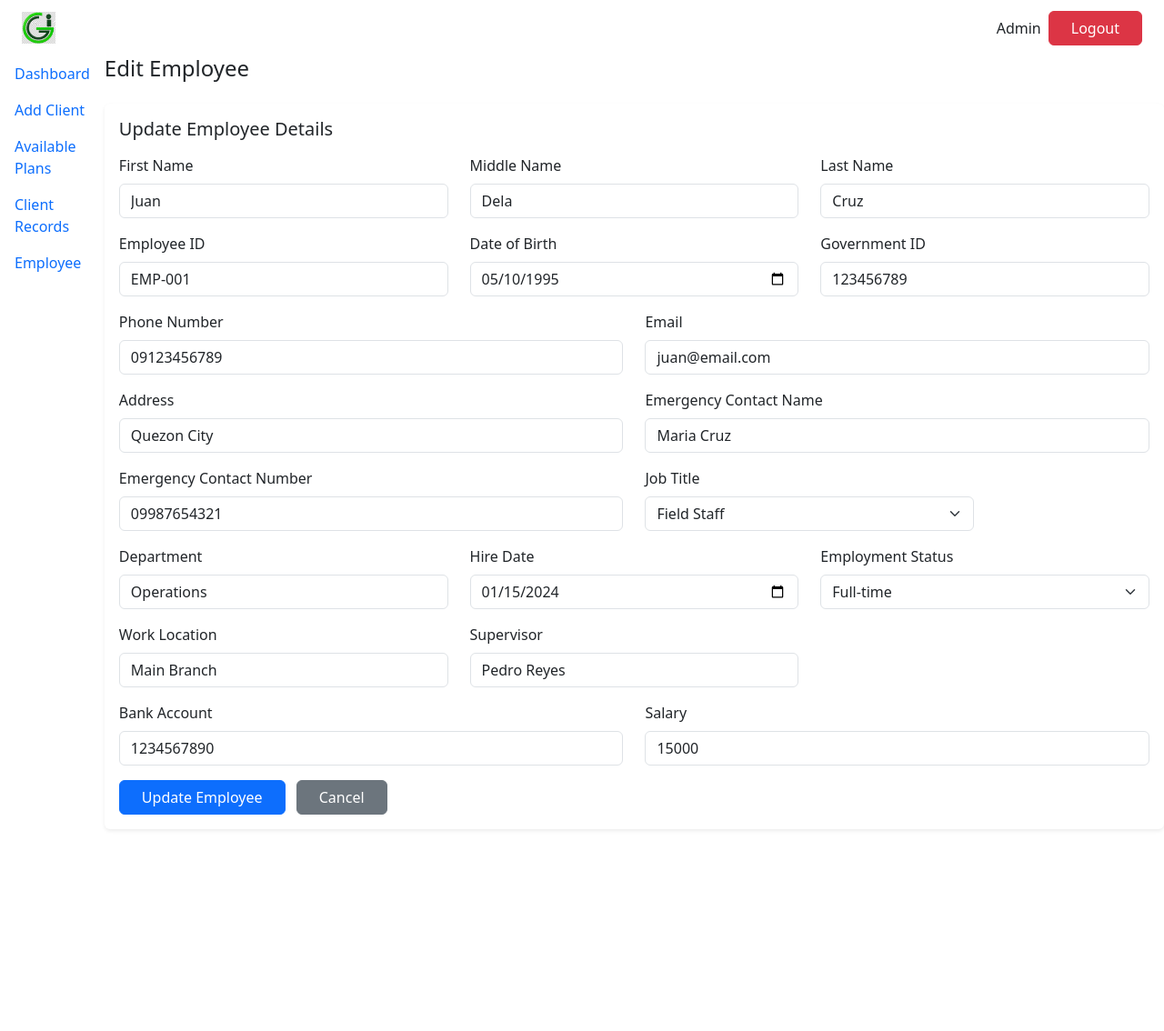
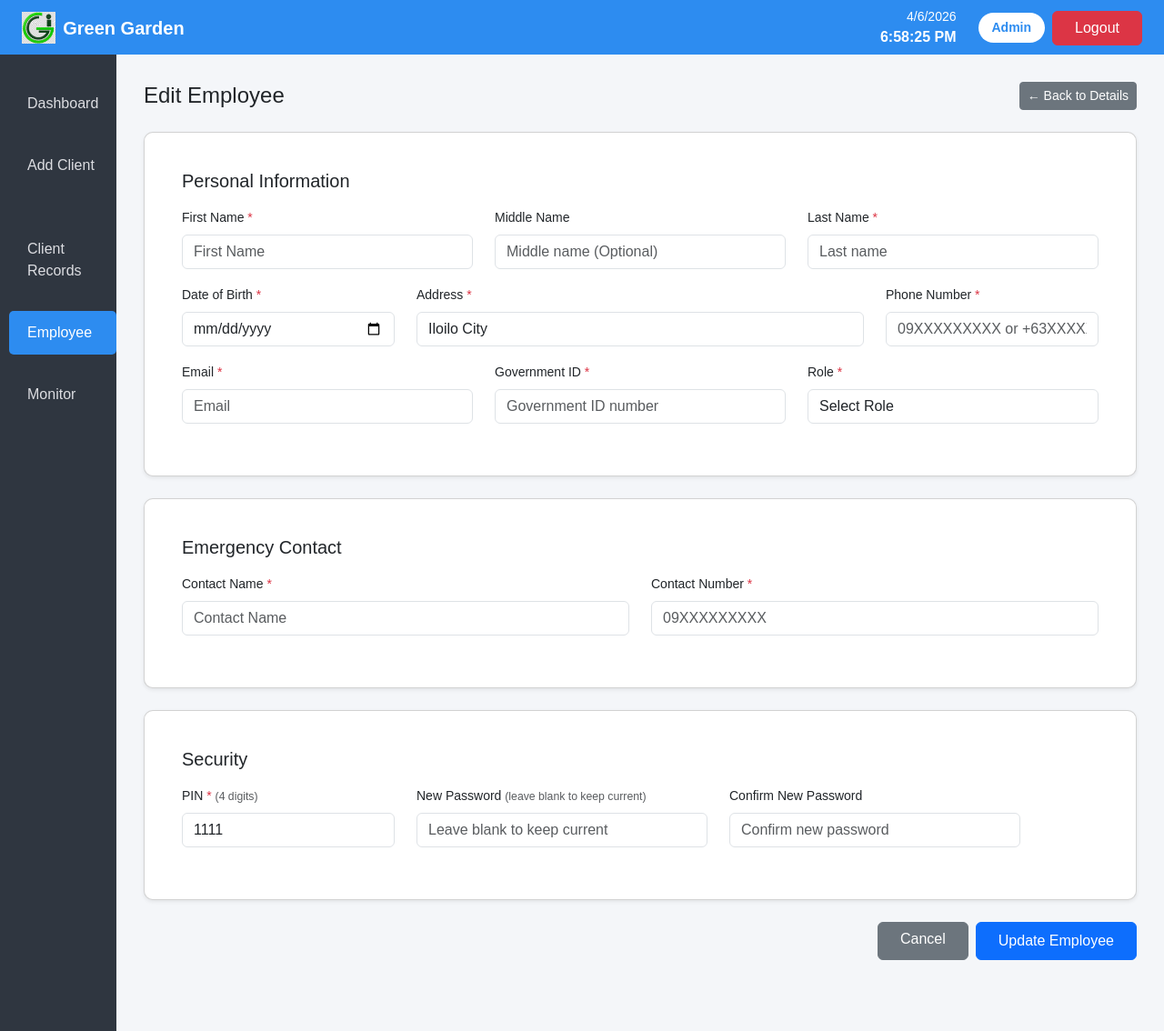
Before and after one commit to BestiesJinilin/GG, a Django app: page /edit-employee/1/ in a window 1280 px wide. Shown: the whole page at 91% size. Before the commit the page ends 913 px from the top, so only its background shows below. Run offline with Django 5.2, Linux system fonts and the light colour scheme; a user stored in the database is signed in; data comes from the database, SQL or seed files in the repository.

Commit message:
Update employee-edit.html

```diff
--- a/GG/app/templates/app/employee-edit.html
+++ b/GG/app/templates/app/employee-edit.html
@@ -1,156 +1,129 @@
-<!DOCTYPE html>
-<html lang="en">
-<head>
-  <meta charset="UTF-8">
-  <meta name="viewport" content="width=device-width, initial-scale=1.0">
-  <title>Edit Employee</title>
-  <link href="https://cdn.jsdelivr.net/npm/bootstrap@5.3.2/dist/css/bootstrap.min.css" rel="stylesheet">
-  <link rel="stylesheet" href="homepage.css">
-</head>
-<body>
-  <nav class="navbar navbar-dark topbar px-4">
-    <a class="navbar-brand d-flex align-items-center" href="#">
-      <img src="img/landing/logo.png" height="35" class="me-2">
-      <span class="fw-bold text-white">Green garden</span>
-    </a>
-    <div class="ms-auto d-flex align-items-center">
-      <div class="me-4 text-end text-white">
-        <div id="date" class="small"></div>
-        <div id="time" class="fw-bold"></div>
+{% extends 'app/base.html' %}
+{% load static %}
+
+{% block title %}Edit Employee — Green Garden{% endblock %}
+{% block nav_employee %}active{% endblock %}
+
+{% block extra_css %}
+<link rel="stylesheet" href="{% static 'css/addclient.css' %}">
+{% endblock %}
+
+{% block content %}
+<div class="d-flex justify-content-between align-items-center mb-4">
+  <h4 class="mb-0">Edit Employee</h4>
+  <a href="{% url 'details-employee' employee.pk %}" class="btn btn-secondary btn-sm">← Back to Details</a>
 </div>
-      <span class="admin-box">Admin</span>
-      <a href="#" class="btn btn-danger px-4 ms-2">Logout</a>
+
+{% if form.non_field_errors %}
+<div class="alert alert-danger">
+  {% for error in form.non_field_errors %}<div>{{ error }}</div>{% endfor %}
 </div>
-  </nav>
-  <div class="d-flex">
-    <div class="sidebar">
-      <ul class="nav flex-column">
-        <li class="nav-item">
-          <a class="nav-link" href="#">Dashboard</a>
-        </li>
-        <li class="nav-item">
-          <a class="nav-link" href="#">Add Client</a>
-        </li>
-        <li class="nav-item">
-          <a class="nav-link" href="#">Available Plans</a>
-        </li>
-        <li class="nav-item">
-          <a class="nav-link" href="#">Client Records</a>
-        </li>
-        <li class="nav-item">
-          <a class="nav-link active" href="#">Employee</a>
-        </li>
-      </ul>
-    </div>
-    <div class="content">
-      <h4 class="mb-4">Edit Employee</h4>
-      <div class="card shadow-sm border-0 mb-4">
+{% endif %}
+
+<form method="POST" action="{% url 'edit-employee' employee.pk %}">
+{% csrf_token %}
+
+  <!-- PERSONAL INFORMATION -->
+  <div class="form-section card shadow-sm mb-4">
   <div class="card-body">
-          <h5 class="mb-3">Update Employee Details</h5>
-          <form>
+  <h5 class="mb-3">Personal Information</h5>
   <div class="row">
     <div class="col-md-4 mb-3">
-                <label class="form-label">First Name</label>
-                <input type="text" class="form-control" value="Juan">
+      <label class="form-label">First Name <span class="text-danger">*</span></label>
+      {{ form.first_name }}
+      {% if form.first_name.errors %}<div class="text-danger small mt-1">{{ form.first_name.errors.0 }}</div>{% endif %}
     </div>
     <div class="col-md-4 mb-3">
       <label class="form-label">Middle Name</label>
-                <input type="text" class="form-control" value="Dela">
+      {{ form.middle_name }}
+      {% if form.middle_name.errors %}<div class="text-danger small mt-1">{{ form.middle_name.errors.0 }}</div>{% endif %}
     </div>
     <div class="col-md-4 mb-3">
-                <label class="form-label">Last Name</label>
-                <input type="text" class="form-control" value="Cruz">
+      <label class="form-label">Last Name <span class="text-danger">*</span></label>
+      {{ form.last_name }}
+      {% if form.last_name.errors %}<div class="text-danger small mt-1">{{ form.last_name.errors.0 }}</div>{% endif %}
+    </div>
+    <div class="col-md-3 mb-3">
+      <label class="form-label">Date of Birth <span class="text-danger">*</span></label>
+      {{ form.date_of_birth }}
+      {% if form.date_of_birth.errors %}<div class="text-danger small mt-1">{{ form.date_of_birth.errors.0 }}</div>{% endif %}
+    </div>
+    <div class="col-md-6 mb-3">
+      <label class="form-label">Address <span class="text-danger">*</span></label>
+      {{ form.address }}
+      {% if form.address.errors %}<div class="text-danger small mt-1">{{ form.address.errors.0 }}</div>{% endif %}
+    </div>
+    <div class="col-md-3 mb-3">
+      <label class="form-label">Phone Number <span class="text-danger">*</span></label>
+      {{ form.phone_number }}
+      {% if form.phone_number.errors %}<div class="text-danger small mt-1">{{ form.phone_number.errors.0 }}</div>{% endif %}
     </div>
     <div class="col-md-4 mb-3">
-                <label class="form-label">Employee ID</label>
-                <input type="text" class="form-control" value="EMP-001">
+      <label class="form-label">Email <span class="text-danger">*</span></label>
+      {{ form.email }}
+      {% if form.email.errors %}<div class="text-danger small mt-1">{{ form.email.errors.0 }}</div>{% endif %}
     </div>
     <div class="col-md-4 mb-3">
-                <label class="form-label">Date of Birth</label>
-                <input type="date" class="form-control" value="1995-05-10">
+      <label class="form-label">Government ID <span class="text-danger">*</span></label>
+      {{ form.government_id }}
+      {% if form.government_id.errors %}<div class="text-danger small mt-1">{{ form.government_id.errors.0 }}</div>{% endif %}
     </div>
     <div class="col-md-4 mb-3">
-                <label class="form-label">Government ID</label>
-                <input type="text" class="form-control" value="123456789">
-              </div>
-              <div class="col-md-6 mb-3">
-                <label class="form-label">Phone Number</label>
-                <input type="text" class="form-control" value="09123456789">
-              </div>
-              <div class="col-md-6 mb-3">
-                <label class="form-label">Email</label>
-                <input type="email" class="form-control" value="juan@email.com">
-              </div>
-              <div class="col-md-6 mb-3">
-                <label class="form-label">Address</label>
-                <input type="text" class="form-control" value="Quezon City">
-              </div>
-              <div class="col-md-6 mb-3">
-                <label class="form-label">Emergency Contact Name</label>
-                <input type="text" class="form-control" value="Maria Cruz">
-              </div>
-              <div class="col-md-6 mb-3">
-                <label class="form-label">Emergency Contact Number</label>
-                <input type="text" class="form-control" value="09987654321">
-              </div>
-              <div class="col-md-4 mb-3">
-                <label class="form-label">Job Title</label>
-                <select class="form-select">
-                  <option value="Field Staff" selected>Field Staff</option>
-                  <option value="Office Staff">Office Staff</option>
-                </select>
-              </div>
-              <div class="col-md-4 mb-3">
-                <label class="form-label">Department</label>
-                <input type="text" class="form-control" value="Operations">
-              </div>
-              <div class="col-md-4 mb-3">
-                <label class="form-label">Hire Date</label>
-                <input type="date" class="form-control" value="2024-01-15">
-              </div>
-              <div class="col-md-4 mb-3">
-                <label class="form-label">Employment Status</label>
-                <select class="form-select">
-                  <option>Full-time</option>
-                  <option>Part-time</option>
-                  <option>Contract</option>
-                  <option>Intern</option>
-                </select>
-              </div>
-              <div class="col-md-4 mb-3">
-                <label class="form-label">Work Location</label>
-                <input type="text" class="form-control" value="Main Branch">
-              </div>
-              <div class="col-md-4 mb-3">
-                <label class="form-label">Supervisor</label>
-                <input type="text" class="form-control" value="Pedro Reyes">
-              </div>
-              <div class="col-md-6 mb-3">
-                <label class="form-label">Bank Account</label>
-                <input type="text" class="form-control" value="1234567890">
-              </div>
-              <div class="col-md-6 mb-3">
-                <label class="form-label">Salary</label>
-                <input type="number" class="form-control" value="15000">
-              </div>
-              <div class="col-12">
-                <button type="submit" class="btn btn-primary px-4">Update Employee</button>
-                <a href="employee-details.html" class="btn btn-secondary px-4 ms-2">Cancel</a>
-              </div>
-            </div>
-          </form>
+      <label class="form-label">Role <span class="text-danger">*</span></label>
+      {{ form.role }}
+      {% if form.role.errors %}<div class="text-danger small mt-1">{{ form.role.errors.0 }}</div>{% endif %}
     </div>
   </div>
   </div>
   </div>
-  <script>
-    function updateClock() {
-      const now = new Date();
-      document.getElementById("date").textContent = now.toLocaleDateString();
-      document.getElementById("time").textContent = now.toLocaleTimeString();
-    }
-    setInterval(updateClock, 1000);
-    updateClock();
-  </script>
-</body>
-</html>
+
+  <!-- EMERGENCY CONTACT -->
+  <div class="form-section card shadow-sm mb-4">
+  <div class="card-body">
+  <h5 class="mb-3">Emergency Contact</h5>
+  <div class="row">
+    <div class="col-md-6 mb-3">
+      <label class="form-label">Contact Name <span class="text-danger">*</span></label>
+      {{ form.emergency_contact_name }}
+      {% if form.emergency_contact_name.errors %}<div class="text-danger small mt-1">{{ form.emergency_contact_name.errors.0 }}</div>{% endif %}
+    </div>
+    <div class="col-md-6 mb-3">
+      <label class="form-label">Contact Number <span class="text-danger">*</span></label>
+      {{ form.emergency_contact_number }}
+      {% if form.emergency_contact_number.errors %}<div class="text-danger small mt-1">{{ form.emergency_contact_number.errors.0 }}</div>{% endif %}
+    </div>
+  </div>
+  </div>
+  </div>
+
+  <!-- SECURITY -->
+  <div class="form-section card shadow-sm mb-4">
+  <div class="card-body">
+  <h5 class="mb-3">Security</h5>
+  <div class="row">
+    <div class="col-md-3 mb-3">
+      <label class="form-label">PIN <span class="text-danger">*</span> <small class="text-muted">(4 digits)</small></label>
+      {{ form.pin }}
+      {% if form.pin.errors %}<div class="text-danger small mt-1">{{ form.pin.errors.0 }}</div>{% endif %}
+    </div>
+    <div class="col-md-4 mb-3">
+      <label class="form-label">New Password <small class="text-muted">(leave blank to keep current)</small></label>
+      {{ form.new_password }}
+      {% if form.new_password.errors %}<div class="text-danger small mt-1">{{ form.new_password.errors.0 }}</div>{% endif %}
+    </div>
+    <div class="col-md-4 mb-3">
+      <label class="form-label">Confirm New Password</label>
+      {{ form.confirm_password }}
+      {% if form.confirm_password.errors %}<div class="text-danger small mt-1">{{ form.confirm_password.errors.0 }}</div>{% endif %}
+    </div>
+  </div>
+  </div>
+  </div>
+
+  <div class="d-flex justify-content-end gap-2 mb-5">
+    <a href="{% url 'details-employee' employee.pk %}" class="btn btn-secondary px-4">Cancel</a>
+    <button type="submit" class="btn btn-primary px-4">Update Employee</button>
+  </div>
+
+</form>
+{% endblock %}
```
Lines whose indentation alone changed are shown as unchanged.
